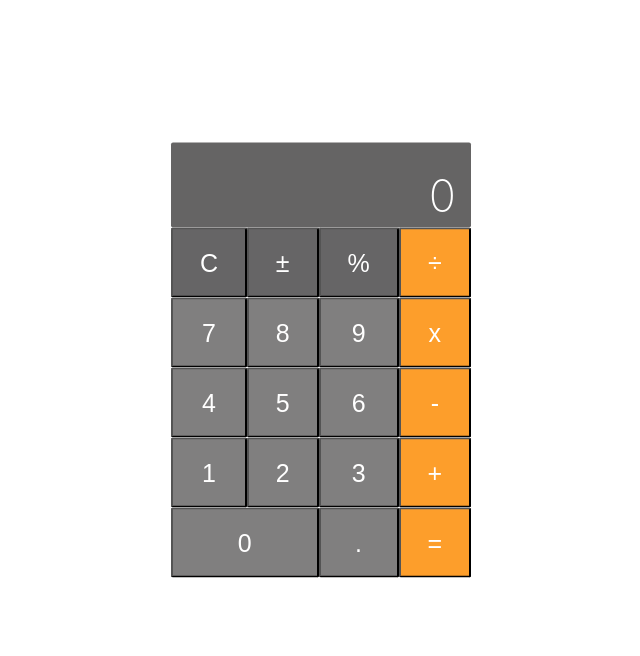
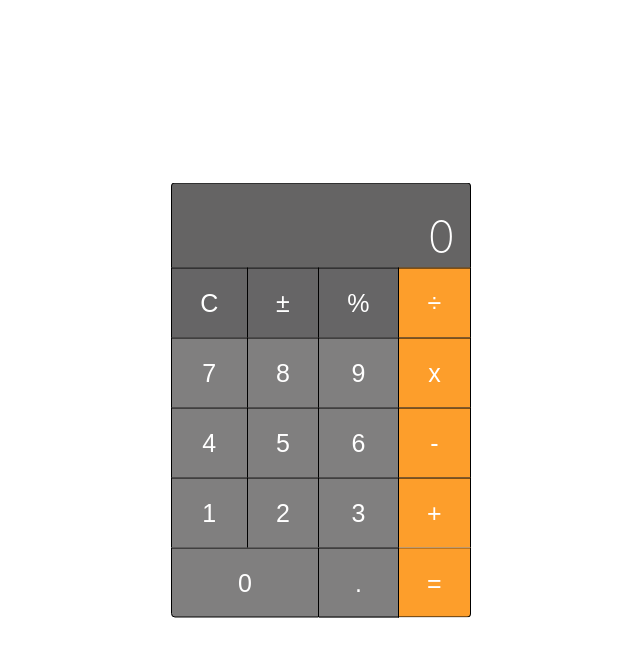
Before and after one commit to braedongough/calculator, a React (Create React App) app: page / in a window 1280 px wide. Shown: the top 656 px of the page, without its empty margins (319-959 px from the left). Built offline with nearby package versions, Linux system fonts and the light colour scheme; the HTML template or start-up script is replaced by a standard one.

Commit message:
added active text highlighting for buttons

```diff
--- a/src/components/Buttons/Button.js
+++ b/src/components/Buttons/Button.js
@@ -3,17 +3,40 @@ import styled from "styled-components";
 export const Button = styled.button`
   color: white;
   background: rgb(128, 127, 127);
-  border-radius: 2px;
   font-size: 25px;
+  border-top: 1px solid black;
+  border-bottom: none;
+  border-right: 1px solid black;
+  border-left: none;
   &:focus {
     outline: none;
+  }
+  &:active {
     background: rgb(170, 170, 170);
   }
   &.altButton {
     background: rgb(102, 101, 102);
+    &:active {
+      background: rgb(125, 125, 125);
+    }
   }
   &.operatorButton {
     background: rgb(253, 158, 43);
+    &:active {
+      background: rgb(280, 175, 60);
+    }
+  }
+  &.leftSide {
+    border-left: 1px solid black;
+  }
+  &.bottom {
+    border-bottom: 1px solid black;
+  }
+  &.borderRadiusBottomLeft {
+    border-bottom-left-radius: 4px;
+  }
+  &.borderRadiusBottomRight {
+    border-bottom-right-radius: 4px;
   }
   &.zero {
     grid-column-start: span 2;
--- a/src/components/Buttons/Buttons.js
+++ b/src/components/Buttons/Buttons.js
@@ -12,7 +12,7 @@ const Buttons = ({
   operate,
 }) => (
   <ButtonContainer>
-    <Button value={"C"} onClick={clear} className={"altButton"}>
+    <Button value={"C"} onClick={clear} className={"altButton leftSide"}>
       C
     </Button>
     <Button onClick={handleSignChange} className={"altButton"}>
@@ -24,7 +24,7 @@ const Buttons = ({
     <Button value={"/"} onClick={handleOperator} className={"operatorButton"}>
       ÷
     </Button>
-    <Button value={7} onClick={handleNumber}>
+    <Button value={7} onClick={handleNumber} className={"leftSide"}>
       7
     </Button>
     <Button value={8} onClick={handleNumber}>
@@ -36,7 +36,7 @@ const Buttons = ({
     <Button value={"*"} onClick={handleOperator} className={"operatorButton"}>
       x
     </Button>
-    <Button value={4} onClick={handleNumber}>
+    <Button value={4} onClick={handleNumber} className={"leftSide"}>
       4
     </Button>
     <Button value={5} onClick={handleNumber}>
@@ -48,7 +48,7 @@ const Buttons = ({
     <Button value={"-"} onClick={handleOperator} className={"operatorButton"}>
       -
     </Button>
-    <Button value={1} onClick={handleNumber}>
+    <Button value={1} onClick={handleNumber} className={"leftSide"}>
       1
     </Button>
     <Button value={2} onClick={handleNumber}>
@@ -61,13 +61,21 @@ const Buttons = ({
     <Button value={"+"} onClick={handleOperator} className={"operatorButton"}>
       +
     </Button>
-    <Button value={0} onClick={handleNumber} className={"zero"}>
+    <Button
+      value={0}
+      onClick={handleNumber}
+      className={"zero leftSide bottom borderRadiusBottomLeft"}
+    >
       0
     </Button>
-    <Button value={"."} onClick={handleDecimal}>
+    <Button value={"."} onClick={handleDecimal} className={"bottom"}>
       .
     </Button>
-    <Button value={"="} onClick={operate} className={"operatorButton"}>
+    <Button
+      value={"="}
+      onClick={operate}
+      className={"operatorButton bottom borderRadiusBottomRight"}
+    >
       =
     </Button>
   </ButtonContainer>
--- a/src/components/Display/Display.js
+++ b/src/components/Display/Display.js
@@ -3,8 +3,10 @@ import styled from "styled-components";
 export const Display = styled.div`
   color: white;
   background: rgba(85, 84, 84, 0.9);
-  border-radius: 2px;
-  xwidth: auto;
+  border: 1px solid black;
+  border-bottom: none;
+  border-top-left-radius: 4px;
+  border-top-right-radius: 4px;
   height: 85px;
   display: absolute;
   text-align: right;
--- a/src/index.css
+++ b/src/index.css
@@ -15,7 +15,7 @@ body {
   -webkit-font-smoothing: antialiased;
   -moz-osx-font-smoothing: grayscale;
   position: absolute;
-  top: 45%;
+  top: 50%;
   left: 50%;
   transform: translate(-50%, -50%);
 }
```
Also changed, not shown: src/components/App/App.js (+5 -5 lines).
